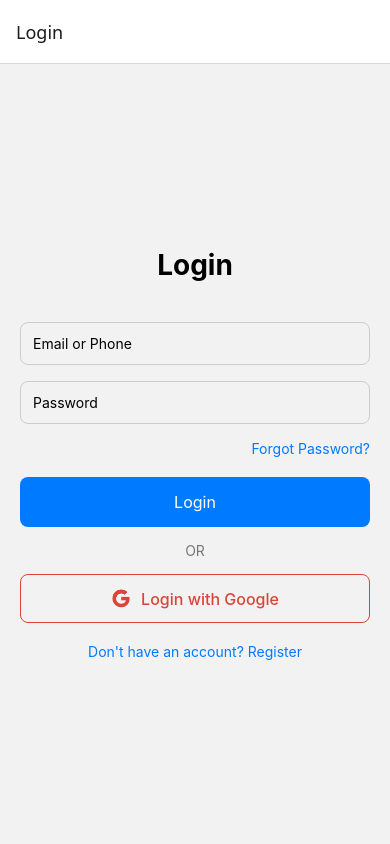
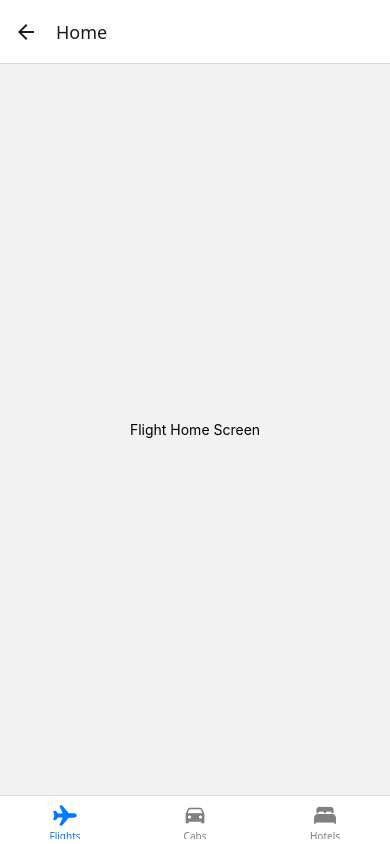
Before and after one commit to sanjaii1/TravelApp, a React Native app: screen /Home in a window 390 px wide. Built offline with nearby package versions, Linux system fonts and the light colour scheme.

Commit message:
Update navigation to include HomeTabs; change LoginScreen navigation target to Home; add @react-navigation/bottom-tabs dependency.

```diff
--- a/package.json
+++ b/package.json
@@ -10,6 +10,8 @@
     "web": "expo start --web"
   },
   "dependencies": {
+    "@expo/vector-icons": "^14.1.0",
+    "@react-navigation/bottom-tabs": "^7.4.4",
     "@react-navigation/native": "^7.1.16",
     "@react-navigation/native-stack": "^7.3.23",
     "@reduxjs/toolkit": "^2.8.2",
@@ -23,8 +25,7 @@
     "react-native-reanimated": "~3.17.4",
     "react-native-safe-area-context": "5.4.0",
     "react-native-screens": "~4.11.1",
-    "react-redux": "^9.2.0",
-    "@expo/vector-icons": "^14.1.0"
+    "react-redux": "^9.2.0"
   },
   "devDependencies": {
     "@babel/core": "^7.20.0"
--- a/src/navigation/AppNavigator.js
+++ b/src/navigation/AppNavigator.js
@@ -8,6 +8,7 @@ import CabHome from '../screens/Cabs/CabHome';
 import HotelHome from '../screens/Hotels/HotelHome';
 import RegisterScreen from '../screens/Auth/RegisterScreen';
 import ForgotPasswordScreen from '../screens/Auth/ForgotPasswordScreen';
+import HomeTabs from './HomeTabs';
 
 const Stack = createNativeStackNavigator();
 
@@ -18,6 +19,7 @@ export default function AppNavigator() {
         <Stack.Screen name="Login" component={LoginScreen} />
         <Stack.Screen name="Register" component={RegisterScreen} />
         <Stack.Screen name="ForgotPassword" component={ForgotPasswordScreen} />
+        <Stack.Screen name="Home" component={HomeTabs} />
         <Stack.Screen name="Flights" component={FlightHome} />
         <Stack.Screen name="Cabs" component={CabHome} />
         <Stack.Screen name="Hotels" component={HotelHome} />
--- /dev/null
+++ b/src/navigation/HomeTabs.js
@@ -0,0 +1,34 @@
+import React from 'react';
+import { createBottomTabNavigator } from '@react-navigation/bottom-tabs';
+import FlightHome from '../screens/Flights/FlightHome';
+import CabHome from '../screens/Cabs/CabHome';
+import HotelHome from '../screens/Hotels/HotelHome';
+import { Ionicons } from '@expo/vector-icons';
+
+const Tab = createBottomTabNavigator();
+
+export default function HomeTabs() {
+  return (
+    <Tab.Navigator
+      initialRouteName="Flights"
+      screenOptions={({ route }) => ({
+        tabBarIcon: ({ color, size }) => {
+          let iconName;
+
+          if (route.name === 'Flights') iconName = 'airplane';
+          else if (route.name === 'Cabs') iconName = 'car';
+          else if (route.name === 'Hotels') iconName = 'bed';
+
+          return <Ionicons name={iconName} size={size} color={color} />;
+        },
+        tabBarActiveTintColor: '#007AFF',
+        tabBarInactiveTintColor: 'gray',
+        headerShown: false,
+      })}
+    >
+      <Tab.Screen name="Flights" component={FlightHome} />
+      <Tab.Screen name="Cabs" component={CabHome} />
+      <Tab.Screen name="Hotels" component={HotelHome} />
+    </Tab.Navigator>
+  );
+}
--- a/src/screens/Auth/LoginScreen.js
+++ b/src/screens/Auth/LoginScreen.js
@@ -8,7 +8,7 @@ export default function LoginScreen({ navigation }) {
 
   const handleLogin = () => {
     // if (email === 'bsanjay@gmail.com' && password === '123456') {
-      navigation.navigate('Flights');
+      navigation.navigate('Home');
     // } else {
     //   Alert.alert('Login Failed', 'Invalid email or password');
     // }
```
Also changed, not shown: 1 other file (tests, documents, lock files or other folders).
